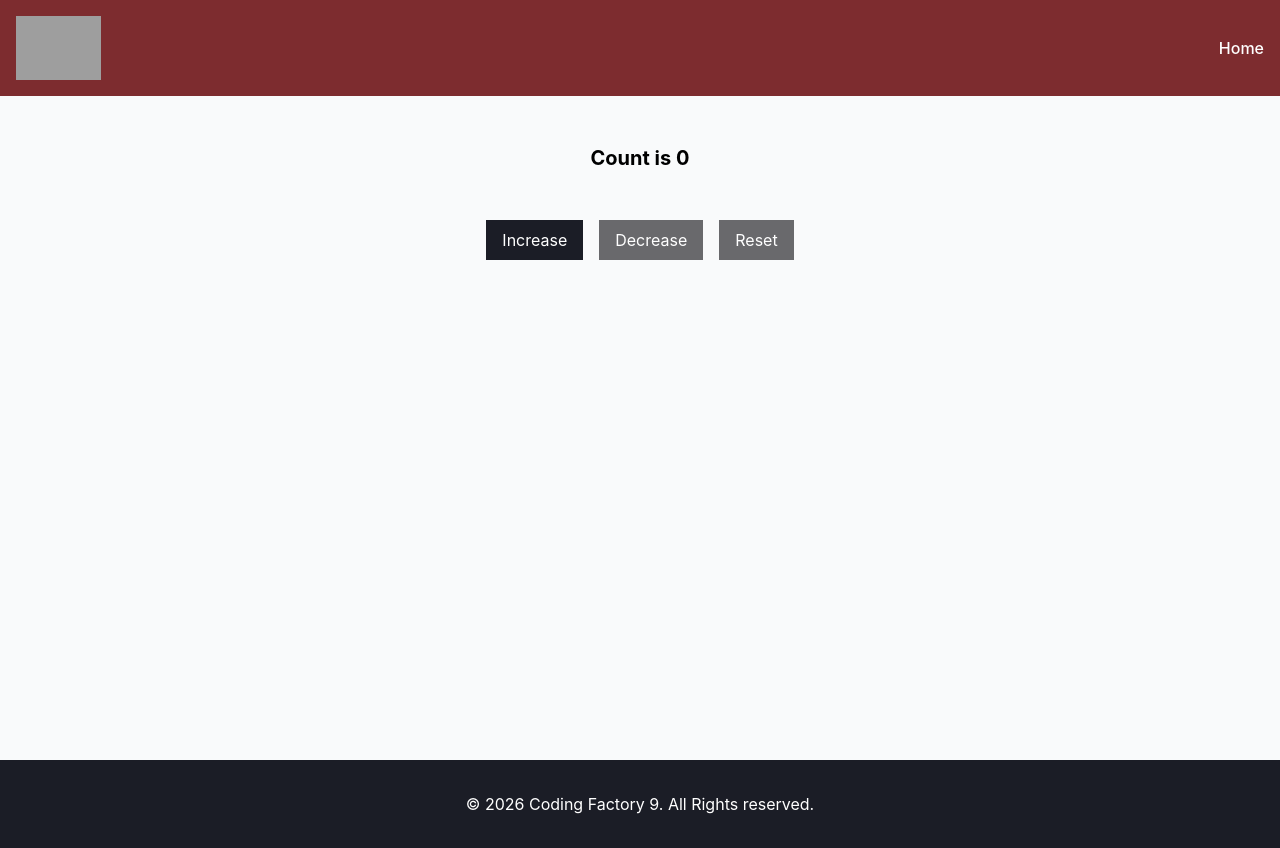
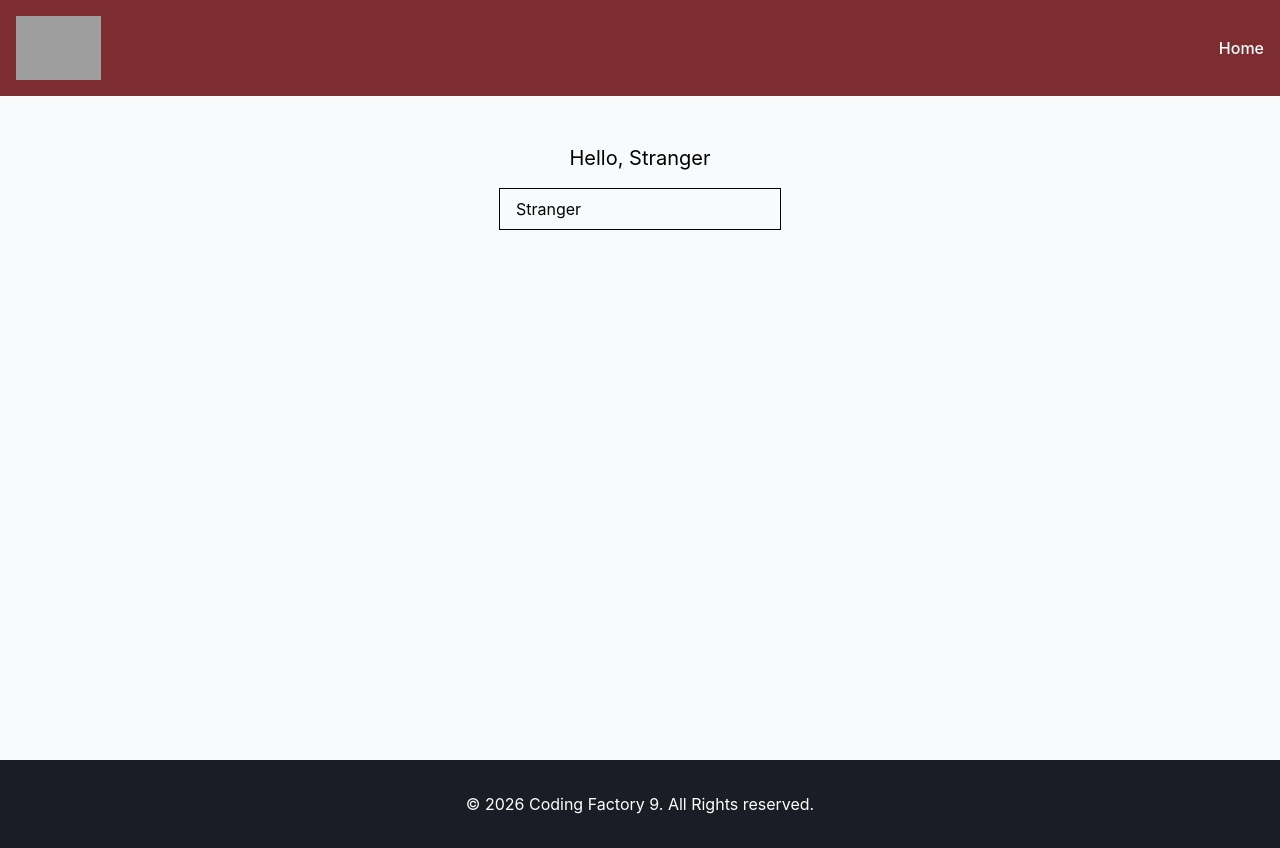
Before and after one commit to pagkratisthanos/cf9-react-app, a React (Vite) app: page / in a window 1280 px wide. Built offline with nearby package versions, Linux system fonts and the light colour scheme; grey boxes are pictures that could not be loaded.

Commit message:
feat: add NameChanger component

```diff
--- a/src/App.tsx
+++ b/src/App.tsx
@@ -3,7 +3,8 @@
 // import ArrowFunctionalComponent from "./components/LessonTwo/ArrowFunctionalComponent.tsx";
 // import ArrowFunctionalComponentWithProps from "./components/LessonThree/ArrowFunctionalComponentWithProps.tsx";
 import Layout from "./components/Layout.tsx";
-import CounterAdvanced from "./components/LessonFour/CounterAdvanced.tsx";
+// import CounterAdvanced from "./components/LessonFour/CounterAdvanced.tsx";
+import NameChanger from "./components/LessonFive/NameChanger.tsx";
 // import Counter from "./components/LessonFour/Counter.tsx";
 // import ClassCounter from "./components/LessonFour/ClassCounter.tsx";
 // import {useState} from "react";
@@ -71,10 +72,14 @@
             {/*</Layout>*/}
 
             {/*LESSON FOUR*/}
+            {/*<Layout addClasses="bg-gray-50">*/}
+            {/*    /!*<Counter/>*!/*/}
+            {/*    /!*<ClassCounter/>*!/*/}
+            {/*    <CounterAdvanced/>*/}
+            {/*</Layout>*/}
+
             <Layout addClasses="bg-gray-50">
-                {/*<Counter/>*/}
-                {/*<ClassCounter/>*/}
-                <CounterAdvanced/>
+                <NameChanger/>
             </Layout>
         </>
     )
--- /dev/null
+++ b/src/components/LessonFive/NameChanger.tsx
@@ -0,0 +1,26 @@
+import {useState} from "react";
+
+const NameChanger = () => {
+    const [name, setName] = useState("Stranger");
+
+    const handleChange = (event: React.ChangeEvent<HTMLInputElement>) => {
+        setName(event.target.value);
+    }
+
+    return (
+        <>
+            <h1 className="text-center text-xl">Hello, {name || "Stranger"}</h1>
+            <div className="text-center mt-4">
+                <input
+                    type="text"
+                    className="border px-4 py-2"
+                    placeholder="Enter Your Name"
+                    value={name}
+                    onChange={handleChange}
+                />
+            </div>
+        </>
+    )
+}
+
+export default NameChanger;
```
